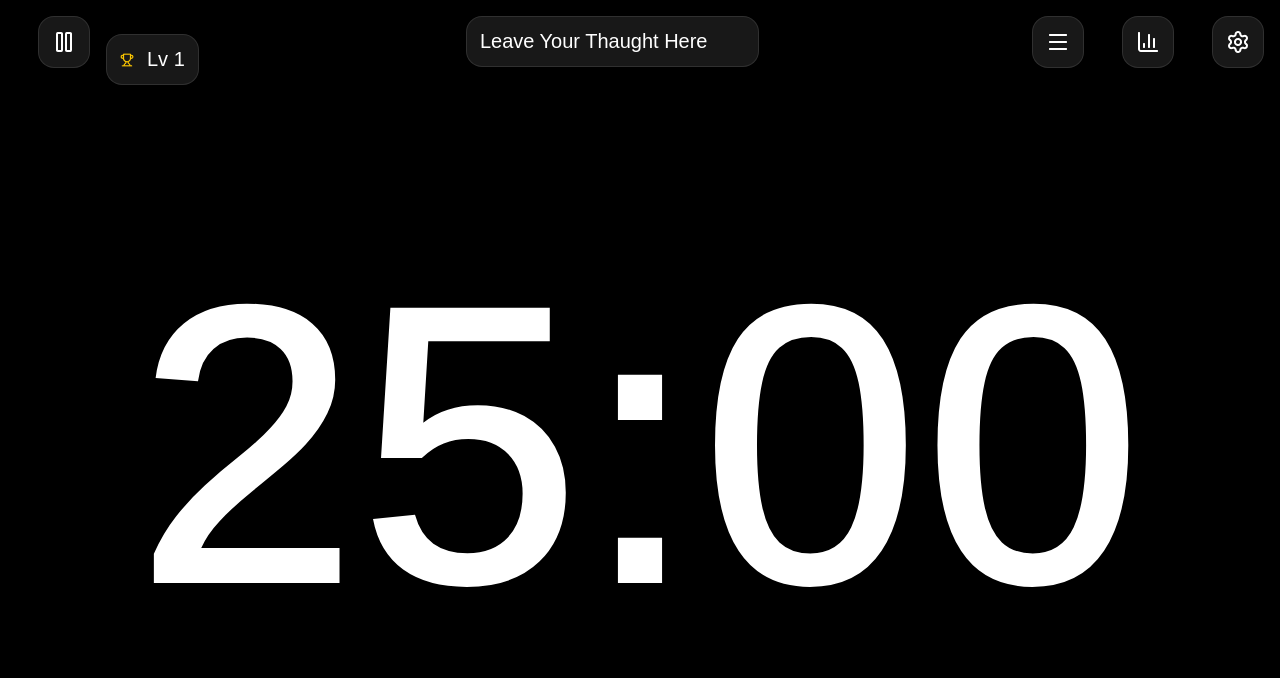
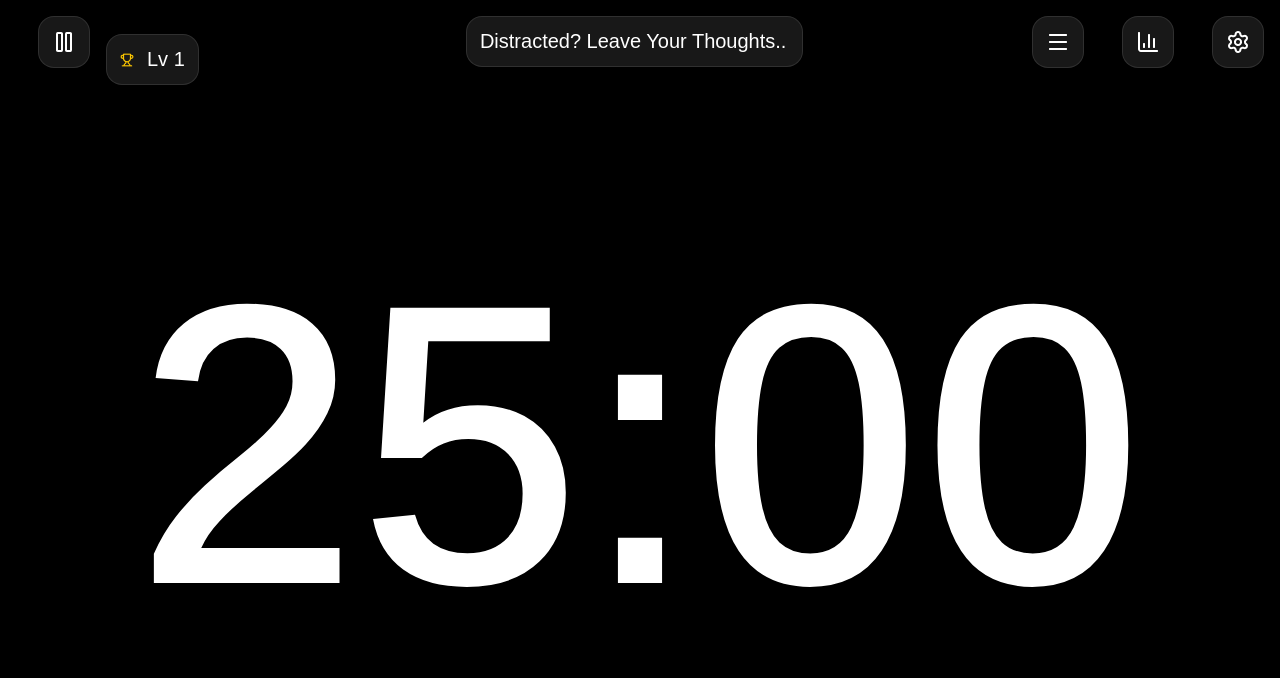
Before and after one commit to Ahnaf-Afif/3-1_Pomodoro_Project, a plain HTML site: page index.html in a window 1280 px wide. Drawn offline with nearby package versions, Linux system fonts and the light colour scheme.

Commit message:
small changes in nav input

```diff
--- a/index.html
+++ b/index.html
@@ -29,7 +29,11 @@
         <!-- <li><button></button></li> -->
       </span>
       <div>
-        <input class="nav-input" type="text" value="Leave Your Thaught Here" />
+        <input
+          class="nav-input"
+          type="text"
+          value="Distracted? Leave Your Thoughts.."
+        />
       </div>
       <span class="right-buttons">
         <li>
--- a/style.css
+++ b/style.css
@@ -35,6 +35,10 @@ body {
   border: 1px solid rgba(255, 255, 255, 0.1);
   backdrop-filter: blur(5px);
   color: white;
+}
+
+.nav-input {
+  width: 100%;
 }
 
 .pause-button,
```
